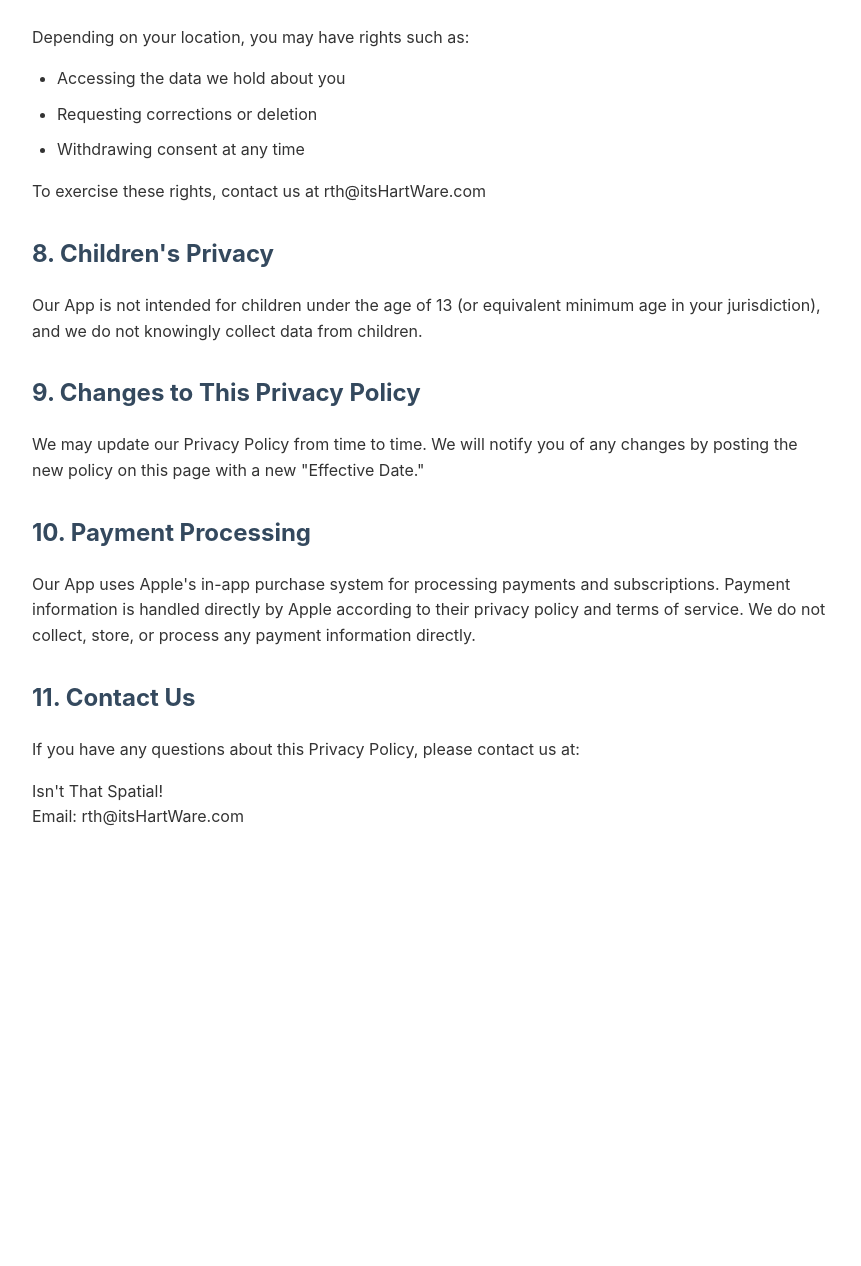
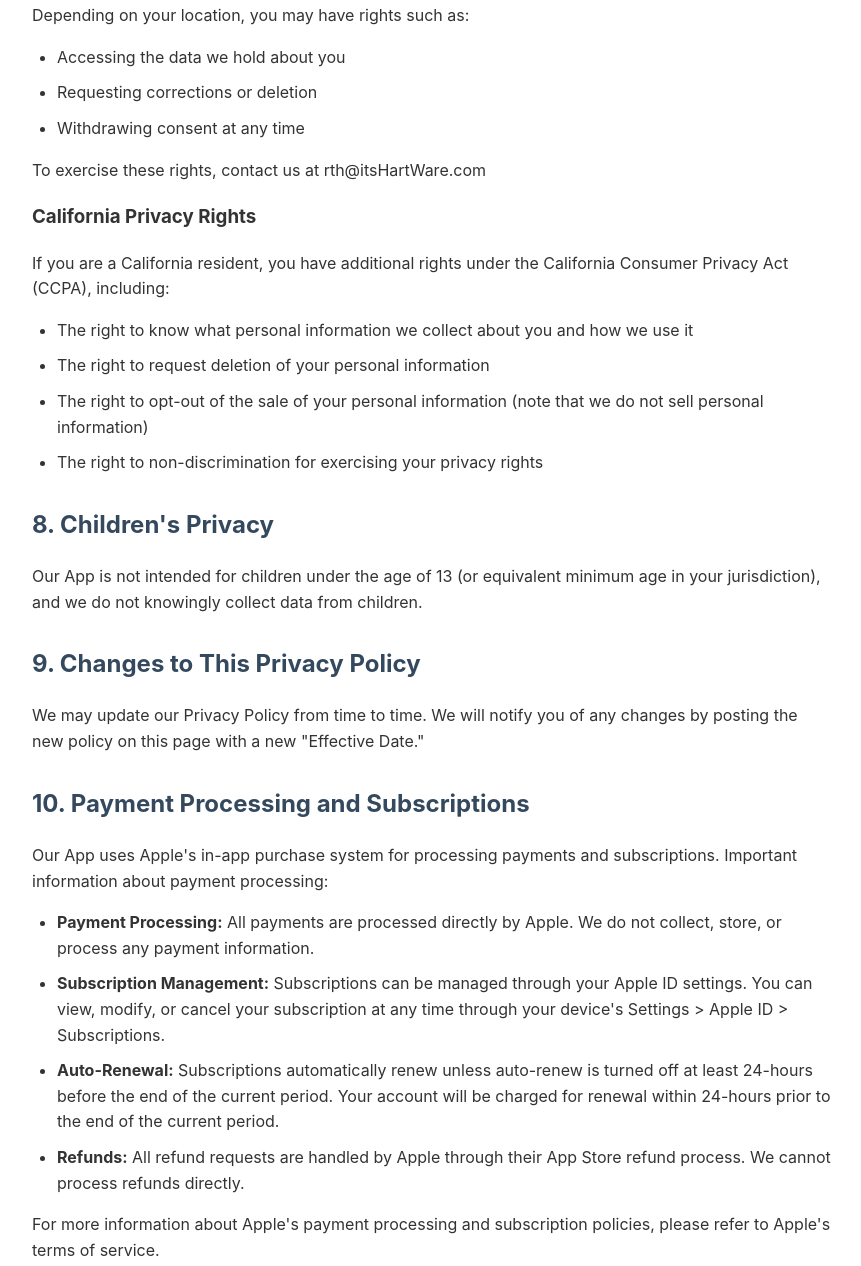
Before and after one commit to rth238/privacy-policy, a plain HTML site: page index.html in a window 1280 px wide. Shown: the part 2093-3359 px from the top of the page, without its empty margins (208-1069 px from the left). Before the commit the page ends 2968 px from the top, so only its background shows below. Drawn offline with Linux system fonts and the light colour scheme.

Commit message:
Update index.html

```diff
--- a/index.html
+++ b/index.html
@@ -1,4 +1,4 @@
-<!DOCTYPE html>
+<DOCTPYE html>
 <html lang="en">
 <head>
     <meta charset="UTF-8">
@@ -125,6 +125,15 @@
             <li>Withdrawing consent at any time</li>
         </ul>
         <p>To exercise these rights, contact us at rth@itsHartWare.com</p>
+
+        <h3>California Privacy Rights</h3>
+        <p>If you are a California resident, you have additional rights under the California Consumer Privacy Act (CCPA), including:</p>
+        <ul>
+            <li>The right to know what personal information we collect about you and how we use it</li>
+            <li>The right to request deletion of your personal information</li>
+            <li>The right to opt-out of the sale of your personal information (note that we do not sell personal information)</li>
+            <li>The right to non-discrimination for exercising your privacy rights</li>
+        </ul>
     </div>
 
     <h2>8. Children's Privacy</h2>
@@ -137,9 +146,16 @@
         <p>We may update our Privacy Policy from time to time. We will notify you of any changes by posting the new policy on this page with a new "Effective Date."</p>
     </div>
 
-    <h2>10. Payment Processing</h2>
+    <h2>10. Payment Processing and Subscriptions</h2>
     <div class="section">
-        <p>Our App uses Apple's in-app purchase system for processing payments and subscriptions. Payment information is handled directly by Apple according to their privacy policy and terms of service. We do not collect, store, or process any payment information directly.</p>
+        <p>Our App uses Apple's in-app purchase system for processing payments and subscriptions. Important information about payment processing:</p>
+        <ul>
+            <li><strong>Payment Processing:</strong> All payments are processed directly by Apple. We do not collect, store, or process any payment information.</li>
+            <li><strong>Subscription Management:</strong> Subscriptions can be managed through your Apple ID settings. You can view, modify, or cancel your subscription at any time through your device's Settings > Apple ID > Subscriptions.</li>
+            <li><strong>Auto-Renewal:</strong> Subscriptions automatically renew unless auto-renew is turned off at least 24-hours before the end of the current period. Your account will be charged for renewal within 24-hours prior to the end of the current period.</li>
+            <li><strong>Refunds:</strong> All refund requests are handled by Apple through their App Store refund process. We cannot process refunds directly.</li>
+        </ul>
+        <p>For more information about Apple's payment processing and subscription policies, please refer to Apple's terms of service.</p>
     </div>
 
     <h2>11. Contact Us</h2>
```
